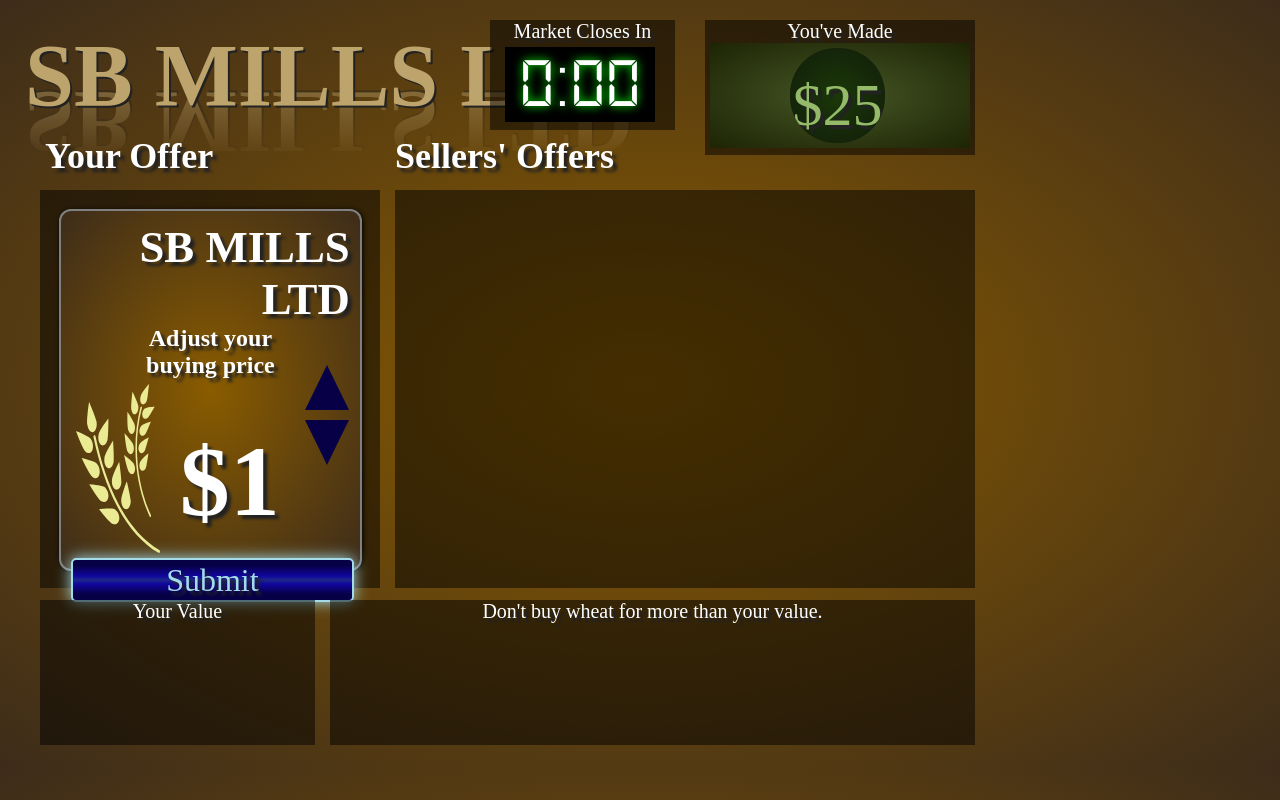
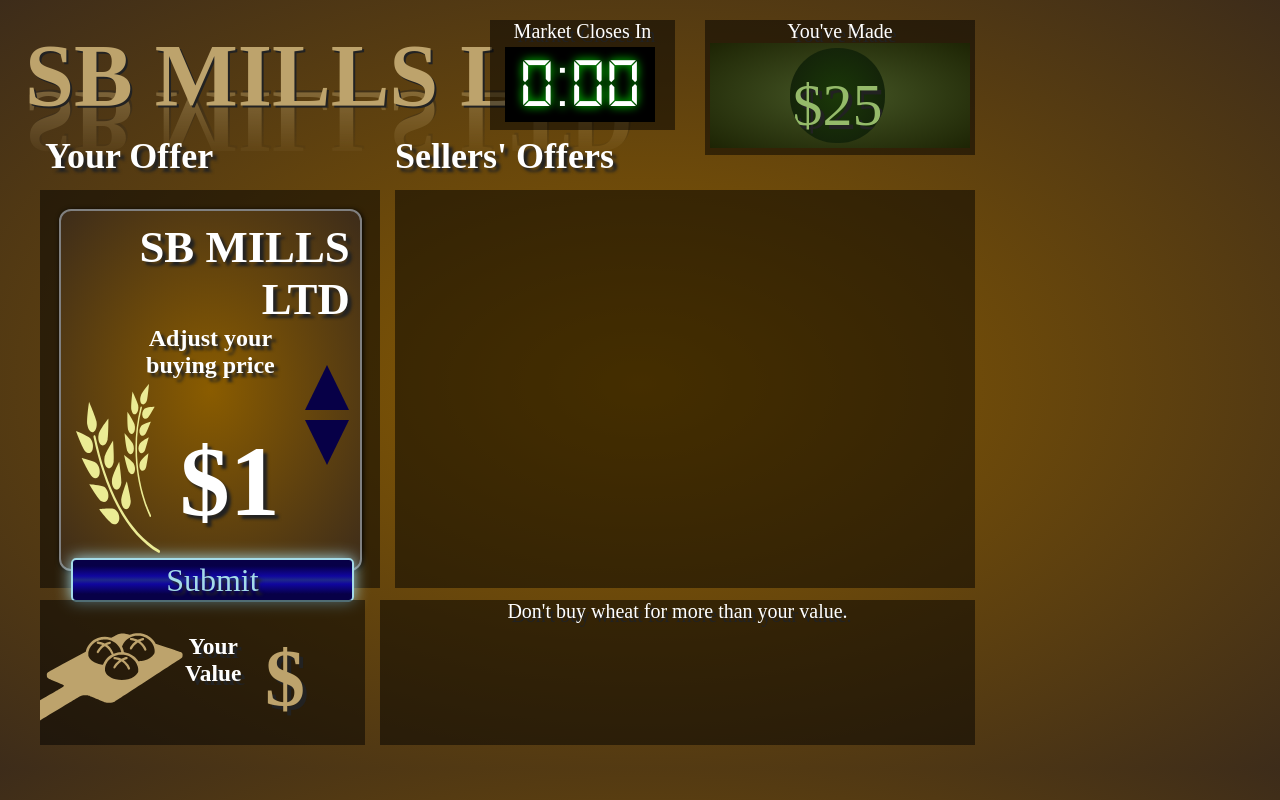
Before and after one commit to insideTheEconomy/TradingPit_Client, a website with bundled scripts: page Resources/index.html in a window 1280 px wide. Built offline with nearby package versions, Linux system fonts and the light colour scheme; a script that the page names is missing; a web font is replaced by a local one.

Commit message:
Added value card draw

```diff
--- a/Resources/CSS/style.less
+++ b/Resources/CSS/style.less
@@ -511,11 +511,11 @@ h2 {
 }
 
 .tips {
-	position:absolute;
-	width: 645px;
+	position: absolute;
+	width: 595px;
 	height: 145px;
-	left:330px;
-	top:600px;
+	left: 380px;
+	top: 600px;
 
 	text-align:center;
 	font-size:20px;
@@ -526,12 +526,13 @@ h2 {
 	color:@white;
 }
 
-.value {
-	position:absolute;
-	width: 275px;
+.valueWrap {
+	position: absolute;
+	width: 325px;
 	height: 145px;
-	left:40px;
-	top:600px;
+	left: 40px;
+	top: 600px;
+	overflow:hidden;
 
 	text-align:center;
 	font-size:20px;
@@ -540,4 +541,31 @@ h2 {
 	background-color:rgba(0,0,0,0.5);
 	text-shadow: 4px 4px 0px rgba(34, 34, 34, 1);
 	color:@white;
+
+	& .svg-logo {
+		position: absolute;
+		height: 125%;
+		left: -35px;
+		top: -10px;
+	}
+
+	& h3 {
+		position:absolute;
+		left: 145px;
+		top: 10px;
+	}
+
+	& h4 {
+		position: absolute;
+		font-family: "title";
+		font-size: 4em;
+		margin: 0px;
+		margin-top: 33px;
+		left: 225px;
+		color:@tan;
+	}
+
+	& .value {
+
+	}
 }
--- a/Resources/JS/sub-ck.js
+++ b/Resources/JS/sub-ck.js
@@ -1 +1 @@
-var myShape;try{var autobahn=require("autobahn")}catch(e){}var sess,connection=new autobahn.Connection({url:"ws://capricorn.or.gs:8080/ws",realm:"tradingpit"});connection.onopen=function(e){function n(e,t,n){$("#time").html(t.minutes+":"+t.seconds)}function r(e,t,n){$.get("offer_template.html",function(e){Mustache.parse(e);var n=Mustache.render(e,t);$(".flex-offers").html(n)})}sess=e;var t=null;sess.call("pit.rpc.signin",[],{name:"QT",position:0,role:"seller",id:sess.id,meat:"true"}).then(function(e){console.log("success r");console.log(e);myShape=e.shape;$(".my-logoDiv").load("shapes.html  #"+myShape)});e.subscribe("pit.pub.offers",r).then(function(e){t=e},function(e){});e.subscribe("pit.pub.clock",n).then(function(e){t=e},function(e){})};connection.open();
+var myShape;try{var autobahn=require("autobahn")}catch(e){}var sess,connection=new autobahn.Connection({url:"ws://capricorn.or.gs:8080/ws",realm:"tradingpit"});connection.onopen=function(e){function n(e,t,n){console.log("CARD",t);$(".value").html(t.price)}function r(e,t,n){$("#time").html(t.minutes+":"+t.seconds)}function i(e,t,n){$.get("offer_template.html",function(e){Mustache.parse(e);var n=Mustache.render(e,t);$(".flex-offers").html(n)})}sess=e;var t=null;sess.call("pit.rpc.signin",[],{name:"QT",position:0,role:"seller",id:sess.id,meat:"true"}).then(function(e){sess.subscribe(e.cardURI,n);console.log("success r");console.log(e);myShape=e.shape;$(".my-logoDiv").load("shapes.html  #"+myShape)});e.subscribe("pit.pub.offers",i).then(function(e){t=e},function(e){});e.subscribe("pit.pub.clock",r).then(function(e){t=e},function(e){})};connection.open();
--- a/Resources/JS/sub.js
+++ b/Resources/JS/sub.js
@@ -27,12 +27,18 @@ connection.onopen = function(session) {
 	}).then(
 
 	function(r) {
+		sess.subscribe(r.cardURI, onCard);
 		console.log("success r");
 		console.log(r);
 		myShape = r.shape;
 		$(".my-logoDiv").load( "shapes.html  #" + myShape );
 	})
 	// Define an event handler
+
+	function onCard(args, kwargs, details){
+		console.log("CARD",kwargs);
+		$(".value").html(kwargs.price);
+	}
 
 	function onTick(args, kwargs, details) {
 		//console.log("Tick", args, kwargs, details);
--- a/Resources/index.html
+++ b/Resources/index.html
@@ -62,8 +62,10 @@
 			<div class="tips">
 				Don't buy wheat for more than your value.
 			</div>
-			<div class="value">
-				Your Value
+			<div class="valueWrap">
+				<img class="svg-logo" src="IMAGES/wheat-bread.svg">
+				<h3>Your<br/>Value</h3>
+				<h4>$<span class="value"></span></h4>
 			</div>
 		</div>
 
```
Also changed, not shown: Resources/CSS/style.css, Resources/IMAGES/icon_18291.svg (added), Resources/IMAGES/wheat-bread.svg (added), 2 other files.
